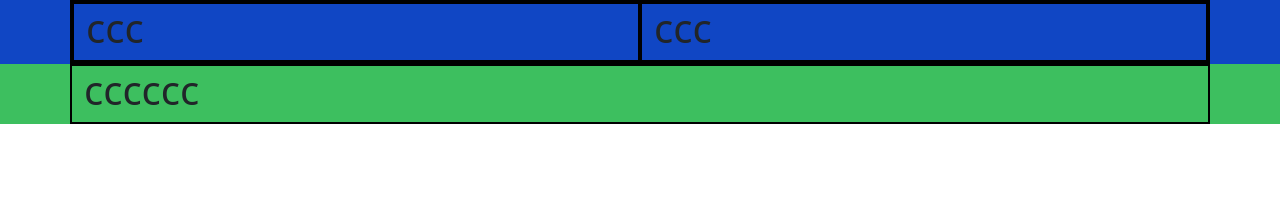
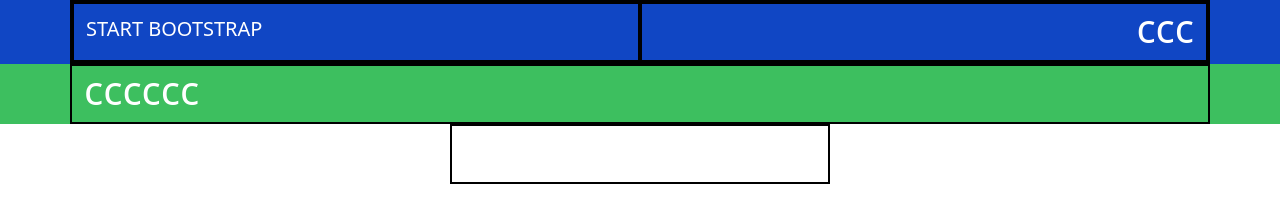
Before and after one commit to Fradala/html-css-bootstrap-freelancer, a plain HTML site: page index.html in a window 1280 px wide. Drawn offline with nearby package versions, Linux system fonts and the light colour scheme.

Commit message:
inserito offsite nella parte sotto l'header

```diff
--- a/index.html
+++ b/index.html
@@ -14,11 +14,11 @@
 <body>
     <section class="sfondo-blu">
         <div class="container">
-            <div class="row">
+            <div class="row align-items-center">
                 <div class="col-12">
-                    <div class="row">
-                        <div class="col-6"><h1>ccc</h1></div>
-                        <div class="col-6"><h1>ccc</h1></div>
+                    <div class="row ">
+                        <div class="col-6 text-start"><h1 class="titolo">start bootstrap</h1></div>
+                        <div class="col-6 text-end"><h1>ccc</h1></div>
                     </div>
                 </div>
             </div>
@@ -33,6 +33,12 @@
             </div>
         </div>
     </section>
+    <div class="container">
+        <div class="row">
+            <div class="col-4 offset-4"><h1>portfolio</h1></div>
+
+        </div>
+    </div>
 
 </body>
 </html>
--- a/style/style.css
+++ b/style/style.css
@@ -1,5 +1,14 @@
 [class^='col']{
     border: 2px solid black;
+}
+[class^='offset']{
+    border: 2px solid black;
+}
+
+
+
+body{
+    color: white;
 }
 
 .sfondo-blu{
@@ -9,3 +18,21 @@
 .sfondo-verde{
     background-color: rgb(61, 191, 95);
 }
+
+.titolo{
+    text-transform: uppercase;
+    font-size: 20px;
+    padding-top: 13px;
+}
+
+.text-aling-center{
+    text-align: center;
+}
+
+.text-aling-start{
+    text-align: start;
+}
+
+.text-aling-end{
+    text-align: end;
+}
```
